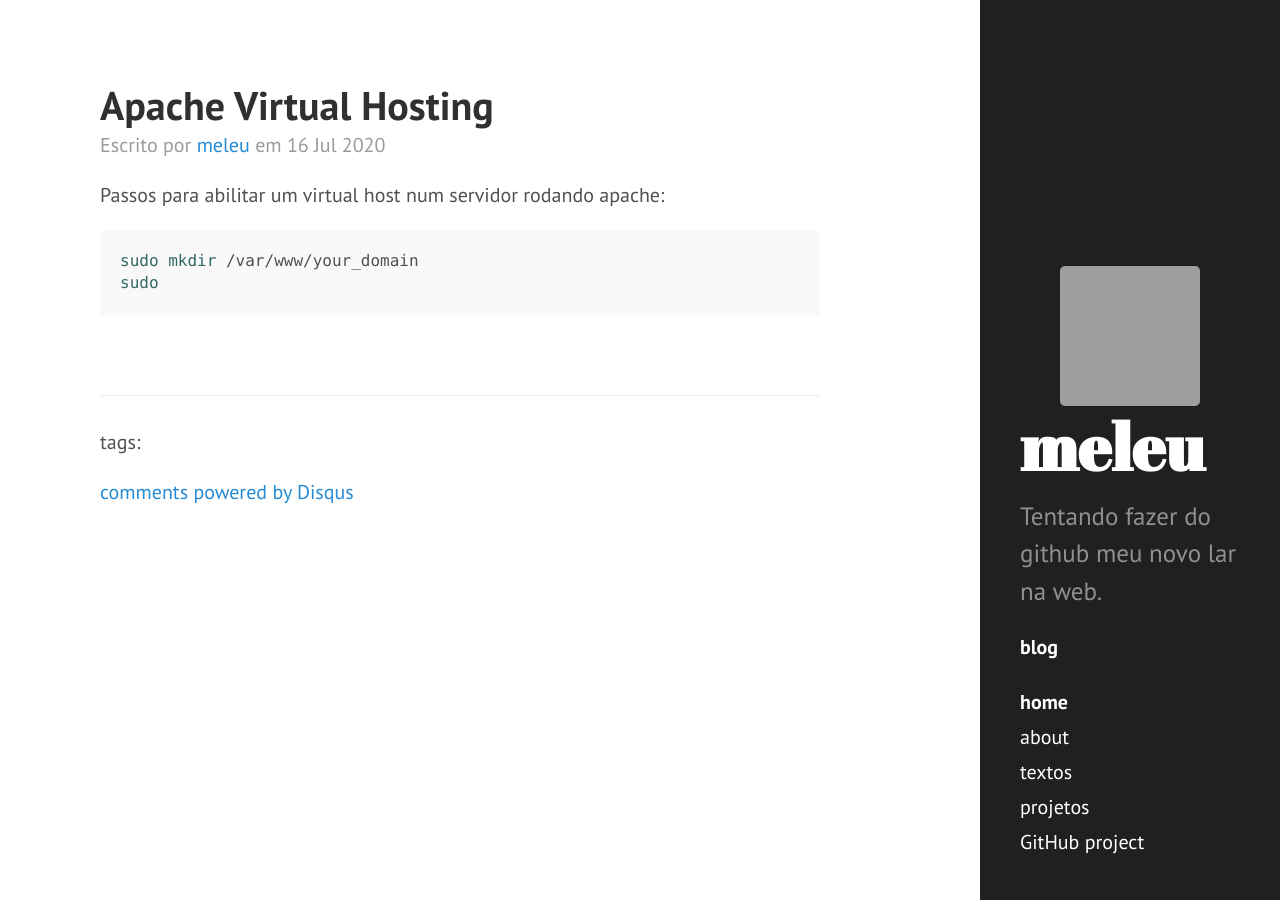
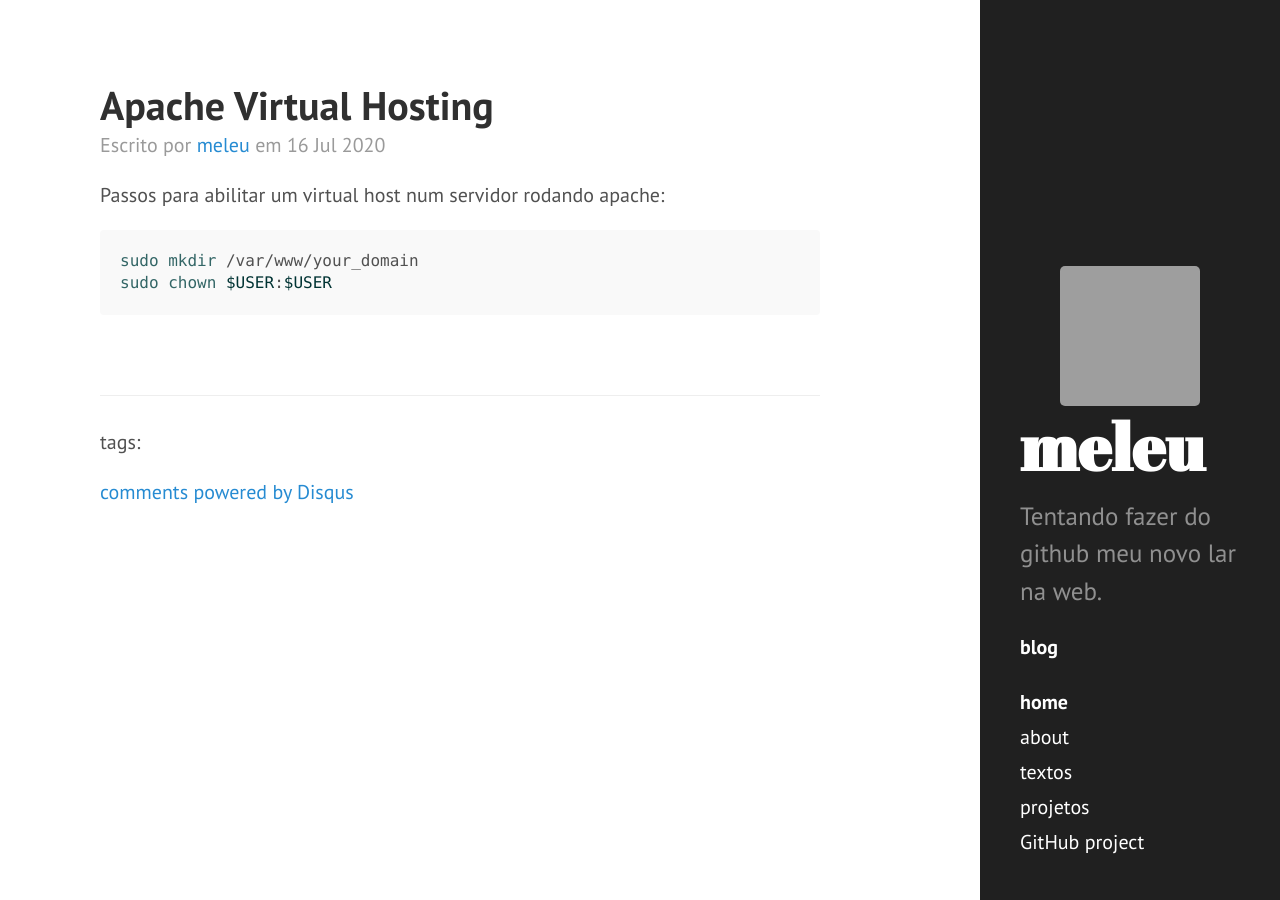
Before and after one commit to meleu/meleu.github.io, a Jekyll site: the page built from _posts/2020-07-16-apache-virtual-hosting.md.md, in a window 1280 px wide. Built offline with Jekyll 4.4.1, drawn with Linux system fonts in a browser that asks for light colours; comment, search, counter and statistics services are not loaded; grey boxes are pictures that could not be loaded.

Commit message:
_posts/2020-07-16-apache-virtual-hosting.md.md updated from https://stackedit.io/

````diff
--- a/_posts/2020-07-16-apache-virtual-hosting.md.md
+++ b/_posts/2020-07-16-apache-virtual-hosting.md.md
@@ -10,8 +10,8 @@ tags:
 Passos para abilitar um virtual host num servidor rodando apache:
 ```shell
 sudo mkdir /var/www/your_domain
-sudo
+sudo chown $USER:$USER
 ```
 <!--stackedit_data:
-eyJoaXN0b3J5IjpbLTcxNTUwMTM3NV19
+eyJoaXN0b3J5IjpbLTE4MTUzNDUyNTJdfQ==
 -->
````
